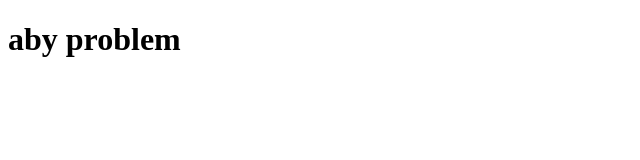
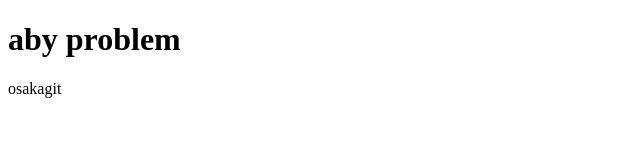
Before and after one commit to mhasanrizvi24/test, a plain HTML site: page index.html in a window 1280 px wide. Shown: the full height of the page, 0-640 px from the left. Drawn offline with Linux system fonts and the light colour scheme.

Commit message:
added something

```diff
--- a/index.html
+++ b/index.html
@@ -9,5 +9,6 @@
     <h1>
         aby problem
     </h1>
+    <p>osakagit</p>
 </body>
 </html>
```
